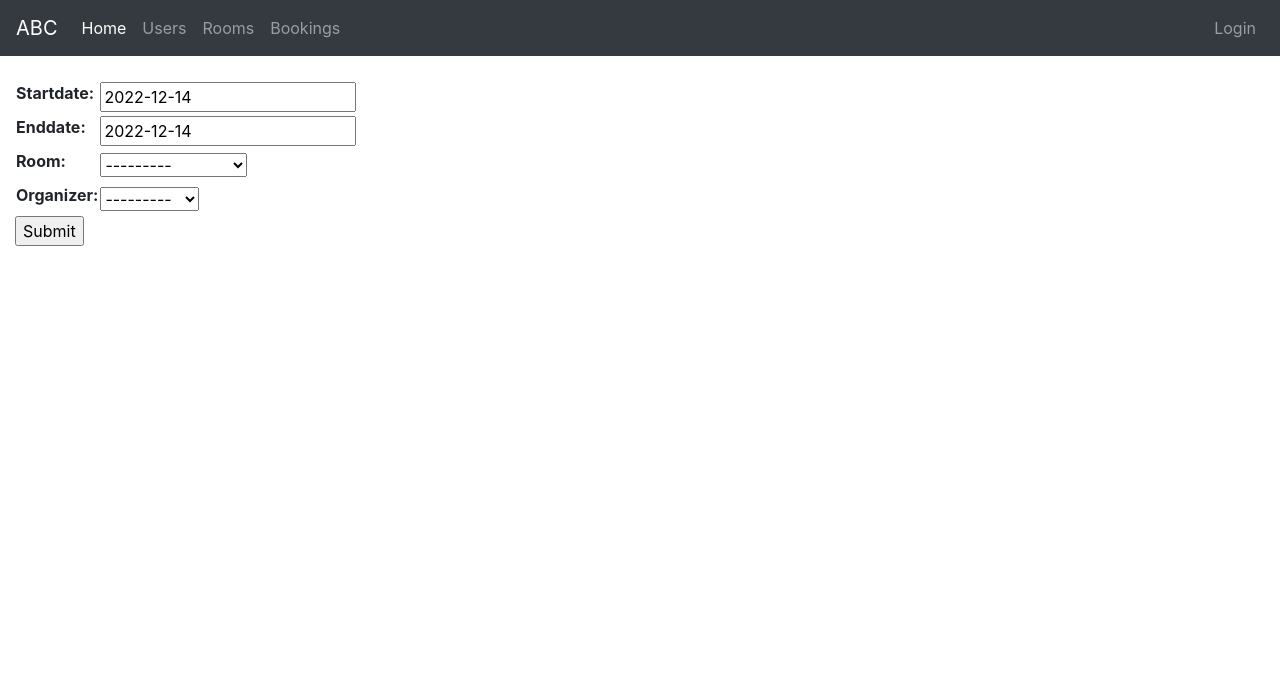
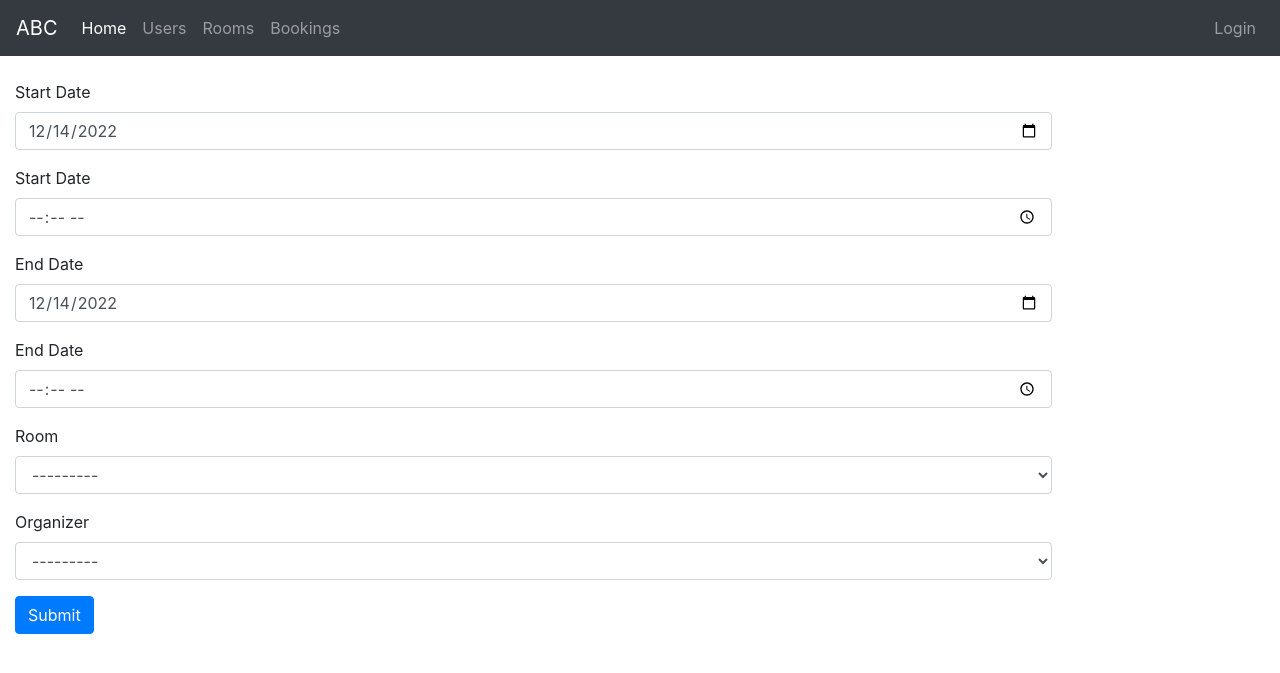
Before and after one commit to ShafiqAiman/workspace, a Django app: page /roombooking/booking/create/ in a window 1280 px wide. Shown: the top 673 px of the page. Run offline with Django 4.2, Linux system fonts and the light colour scheme; data comes from the database, SQL or seed files in the repository; both versions use the stored data as it was after the commit; some libraries are stand-ins or nearby versions.

Commit message:
Added StartTime and EndTime

```diff
--- a/roombooking/models.py
+++ b/roombooking/models.py
@@ -1,6 +1,7 @@
 from django.db import models
 from django.contrib.auth.models import User
 from django.urls import reverse
+import datetime
 import uuid
 
 class Room(models.Model):
@@ -24,7 +25,9 @@ class Booking(models.Model):
     # id = models.UUIDField(primary_key=True, default=uuid.uuid4,
     #                       help_text="Unique ID for this booking")
     startdate = models.DateField()
+    starttime = models.TimeField(default=datetime.datetime.now())
     enddate = models.DateField()
+    endtime = models.TimeField(default=datetime.datetime.now())
     room = models.ForeignKey(Room, on_delete=models.CASCADE)
     organizer = models.ForeignKey(User, on_delete=models.CASCADE)
     dateadded = models.DateTimeField(auto_now_add=True)
@@ -41,3 +44,18 @@ class Booking(models.Model):
 
     def get_delete_url(self):
         return reverse('booking-delete', args=[str(self.id)])
+
+# class Time(models.Model):
+#     Options = (
+#         ("08:00 AM", "08:00 AM"),
+#         ("09:00 AM", "09:00 AM"),
+#         ("10:00 AM", "10:00 AM"),
+#         ("11:00 AM", "11:00 AM"),
+#         ("12:00 PM", "12:00 PM"),
+#         ("01:00 PM", "01:00 PM"),
+#         ("02:00 PM", "02:00 PM")
+#     )
+
+#     time =  models.TimeField(
+#         choices=Options
+#     )
--- a/roombooking/templates/roombooking/booking_form.html
+++ b/roombooking/templates/roombooking/booking_form.html
@@ -3,9 +3,30 @@
 {% block content %}
   <form action="" method="post">
     {% csrf_token %}
-    <table>
-    {{ form.as_table }}
-    </table>
-    <input type="submit" value="Submit" />
+    <div class="form-group">
+      <label for="roomname">Start Date</label>
+      {{form.startdate}}
+    </div>
+    <div class="form-group">
+      <label for="roomname">Start Date</label>
+      {{form.starttime}}
+    </div>
+    <div class="form-group">
+      <label for="roomname">End Date</label>
+      {{form.enddate}}
+    </div>
+    <div class="form-group">
+      <label for="roomname">End Date</label>
+      {{form.endtime}}
+    </div>
+    <div class="form-group">
+      <label for="roomname">Room</label>
+      {{form.room}}
+    </div>
+    <div class="form-group">
+      <label for="roomname">Organizer</label>
+      {{form.organizer}}
+    </div>
+    <input class="btn btn-primary" type="submit" value="Submit" />
   </form>
 {% endblock %}
--- a/roombooking/templates/roombooking/booking_list.html
+++ b/roombooking/templates/roombooking/booking_list.html
@@ -4,7 +4,7 @@
 <div class="container">
   <h1>Booking List</h1>
   <br>
-  <a href="{% url 'room-create' %}"><button class="btn btn-primary mb-3">Add Booking</button></a>
+  <a href="{% url 'booking-create' %}"><button class="btn btn-primary mb-3">Add Booking</button></a>
   {% if booking_list %}
   <ul class="list-group">
     {% for booking in booking_list %}
--- a/roombooking/templates/roombooking/room_list.html
+++ b/roombooking/templates/roombooking/room_list.html
@@ -5,7 +5,7 @@
   <h1>Room List</h1>
   <br>
   <a href="{% url 'room-create' %}"><button class="btn btn-primary mb-3" >Add Room</button></a>
-  <a href="{% url 'room-create' %}"><button class="btn btn-secondary mb-3" >Book Room</button></a>
+  <a href="{% url 'booking-create' %}"><button class="btn btn-secondary mb-3" >Book Room</button></a>
   <a href="{% url 'rooms-availabilities' %}"><button class="btn btn-dark mb-3" >Room Availabilities</button></a>
 
   {% if room_list %}
--- a/roombooking/views.py
+++ b/roombooking/views.py
@@ -4,6 +4,7 @@ from .models import Room, Booking
 
 from django.views.generic.edit import CreateView, UpdateView, DeleteView
 from django.urls import reverse_lazy
+from django.contrib.admin.widgets import AdminDateWidget, AdminRadioSelect
 
 import datetime
 from roombooking.forms import RoomAvailabilitiesForm
@@ -67,9 +68,19 @@ class RoomCreate(CreateView):
     model = Room
     fields = '__all__'
 
+    def get_form(self, form_class=None):
+        form = super(RoomCreate, self).get_form(form_class)
+        form.fields['name'].widget.attrs.update({'class': 'form-control'})
+        return form
+
 class RoomUpdate(UpdateView):
     model = Room
     fields = '__all__' # Not recommended (potential security issue if more fields added)
+
+    def get_form(self, form_class=None):
+        form = super(RoomUpdate, self).get_form(form_class)
+        form.fields['name'].widget.attrs.update({'class': 'form-control'})
+        return form
 
 class RoomDelete(DeleteView):
     model = Room
@@ -77,13 +88,41 @@ class RoomDelete(DeleteView):
 
 class BookingCreate(CreateView):
     model = Booking
-    fields = ['startdate', 'enddate', 'room', 'organizer']
-    initial = {'startdate': datetime.date.today(), 'enddate': datetime.date.today(),}
+    fields = ['startdate', 'starttime', 'enddate', 'endtime', 'room', 'organizer']
+    initial = {'startdate': datetime.date.today(), 'enddate': datetime.date.today()}
+
+    def get_form(self, form_class=None):
+        form = super(BookingCreate, self).get_form(form_class)
+        form.fields['startdate'].widget = AdminDateWidget(attrs={'type': 'date'})
+        form.fields['starttime'].widget = AdminDateWidget(attrs={'type': 'time'})
+        form.fields['enddate'].widget = AdminDateWidget(attrs={'type': 'date'})
+        form.fields['endtime'].widget = AdminDateWidget(attrs={'type': 'time'})
+        form.fields['startdate'].widget.attrs.update({'class': 'form-control'})
+        form.fields['starttime'].widget.attrs.update({'class': 'form-control'})
+        form.fields['enddate'].widget.attrs.update({'class': 'form-control'})
+        form.fields['endtime'].widget.attrs.update({'class': 'form-control'})
+        form.fields['room'].widget.attrs.update({'class': 'form-control'})
+        form.fields['organizer'].widget.attrs.update({'class': 'form-control'})
+        return form
 
 class BookingUpdate(UpdateView):
     model = Booking
     fields = '__all__' # Not recommended (potential security issue if more fields added)
 
+    def get_form(self, form_class=None):
+        form = super(BookingUpdate, self).get_form(form_class)
+        form.fields['startdate'].widget = AdminDateWidget(attrs={'type': 'date'})
+        form.fields['starttime'].widget = AdminDateWidget(attrs={'type': 'time'})
+        form.fields['enddate'].widget = AdminDateWidget(attrs={'type': 'date'})
+        form.fields['endtime'].widget = AdminDateWidget(attrs={'type': 'time'})
+        form.fields['startdate'].widget.attrs.update({'class': 'form-control'})
+        form.fields['starttime'].widget.attrs.update({'class': 'form-control'})
+        form.fields['enddate'].widget.attrs.update({'class': 'form-control'})
+        form.fields['endtime'].widget.attrs.update({'class': 'form-control'})
+        form.fields['room'].widget.attrs.update({'class': 'form-control'})
+        form.fields['organizer'].widget.attrs.update({'class': 'form-control'})
+        return form
+
 class BookingDelete(DeleteView):
     model = Booking
     success_url = reverse_lazy('Bookings')
```
Also changed, not shown: roombooking/templates/roomavailabilities.html (+6 -4 lines), db.sqlite3, roombooking/migrations/0007_booking_endtime_booking_starttime.py (added), roombooking/migrations/0008_alter_booking_endtime_alter_booking_starttime.py (added).
